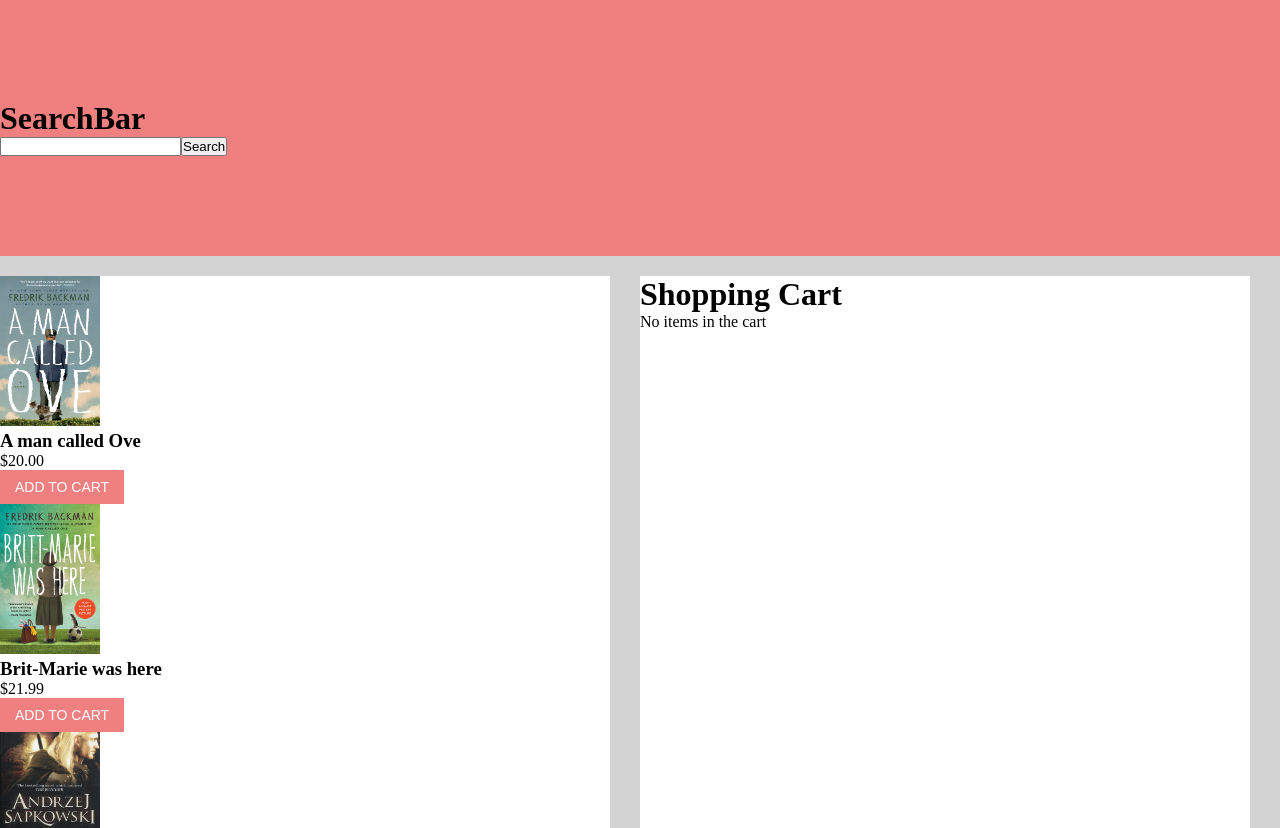
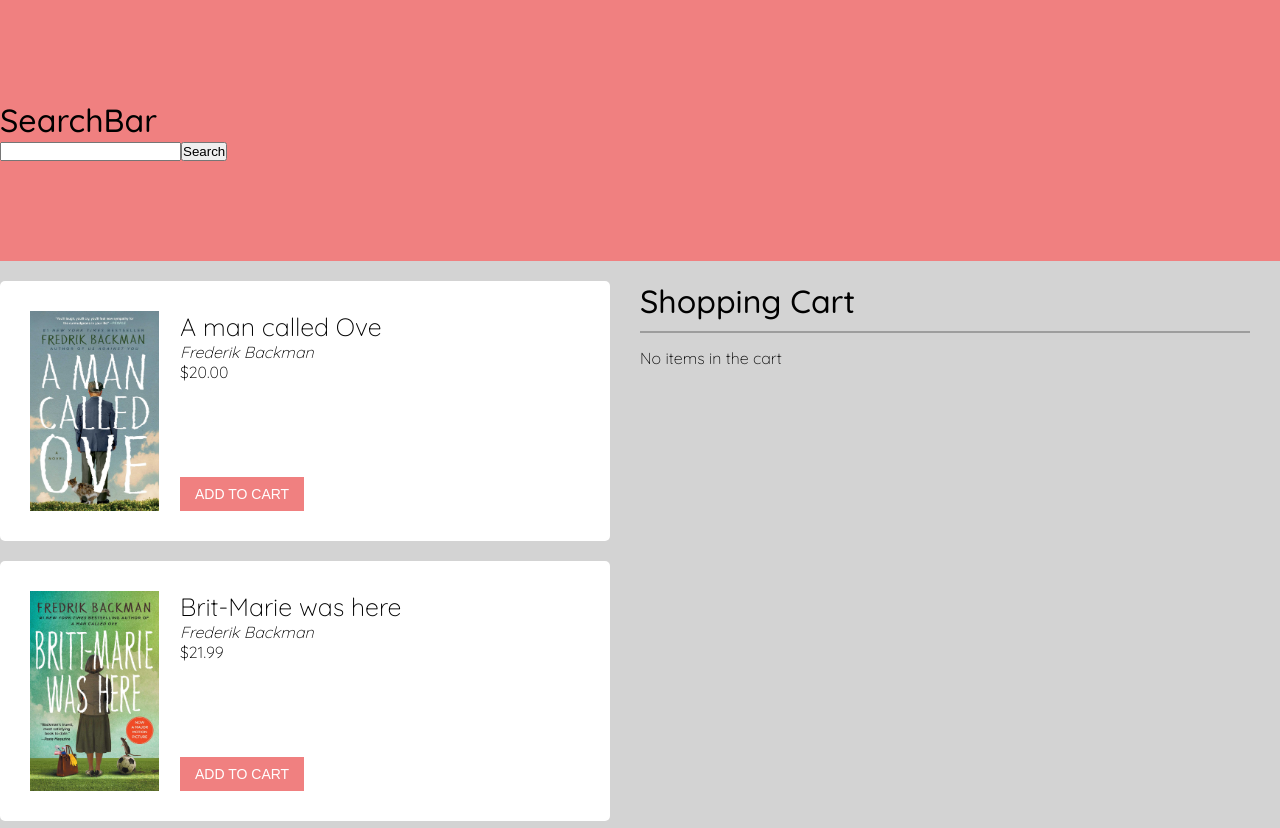
Before and after one commit to hstefanova/shopping-cart-vuejs, a Vue app in the folder simple-shopping-cart-app/: page / in a window 1280 px wide. Shown: the top 828 px of the page. Built offline with nearby package versions, Linux system fonts and the light colour scheme.

Commit message:
css in progress

```diff
--- a/simple-shopping-cart-app/public/index.html
+++ b/simple-shopping-cart-app/public/index.html
@@ -5,6 +5,7 @@
     <meta http-equiv="X-UA-Compatible" content="IE=edge">
     <meta name="viewport" content="width=device-width,initial-scale=1.0">
     <link rel="icon" href="<%= BASE_URL %>favicon.ico">
+    <link href="https://fonts.googleapis.com/css2?family=Quicksand:wght@300;400;500&family=Raleway:wght@300;400;500&display=swap" rel="stylesheet">
     <title><%= htmlWebpackPlugin.options.title %></title>
   </head>
   <body>
--- a/simple-shopping-cart-app/src/App.vue
+++ b/simple-shopping-cart-app/src/App.vue
@@ -76,6 +76,18 @@ export default {
 
 body {
   background: lightgray;
+  font-family: Quicksand, sans-serif;
+  font-size: 16px;
+  font-weight: 300;
+}
+
+h1,
+h2,
+h3,
+h4,
+h5,
+h6 {
+  font-weight: 500;
 }
 
 .shell {
@@ -106,7 +118,6 @@ body {
 .main .main__col {
   width: 50%;
   margin: 0 15px;
-  background: white;
 }
 
 /* Buttons */
--- a/simple-shopping-cart-app/src/components/ProductList.vue
+++ b/simple-shopping-cart-app/src/components/ProductList.vue
@@ -44,4 +44,4 @@ export default {
 };
 </script>
 
-<style></style>
+<style scoped></style>
--- a/simple-shopping-cart-app/src/components/ProductListItem.vue
+++ b/simple-shopping-cart-app/src/components/ProductListItem.vue
@@ -1,12 +1,21 @@
 <template>
   <div class="product">
     <div class="product__inner">
-      <div class="product__image">
-        <img :src="imageURL" alt="" width="100" height="150" />
+      <div
+        class="product__image"
+        :style="{ backgroundImage: 'url(' + imageURL + ')' }"
+      >
+        <!-- <img :src="imageURL" alt="" width="100" height="150" /> -->
       </div>
       <div class="product__content">
-        <h3 class="product__title">{{ book.title }}</h3>
-        <p class="product__price">${{ price }}</p>
+        <div class="product__content-inner">
+          <h3 class="product__title">{{ book.title }}</h3>
+          <p class="product__author">
+            <em>{{ book.author }}</em>
+          </p>
+          <p class="product__price">${{ price }}</p>
+        </div>
+
         <a href="#" class="btn" @click="addToCart">Add to Cart</a>
       </div>
     </div>
@@ -34,8 +43,48 @@ export default {
 };
 </script>
 
-<style>
-img {
+<style scoped>
+.product {
+  background: #fff;
+  padding: 30px;
+  border-radius: 5px;
+  font-weight: 300;
+  transition: transform 0.2s, box-shadow 0.2s;
+}
+
+.product:hover {
+  box-shadow: 0 0 10px 1px rgba(0, 0, 0, 0.26);
+
+  transform: scale(1.01);
+}
+
+.product .product__inner {
+  display: flex;
+  width: 100%;
+}
+
+.product .product__content {
+  padding-left: 20px;
+  display: flex;
+  flex-direction: column;
+  justify-content: space-between;
+  align-items: flex-start;
+}
+
+.product .product__title {
+  font-size: 25px;
+  font-weight: 300;
+}
+
+.product + .product {
+  margin-top: 20px;
+}
+
+.product .product__image {
   display: inline-block;
+  width: 130px;
+  height: 200px;
+  background-size: contain;
+  background-repeat: no-repeat;
 }
 </style>
--- a/simple-shopping-cart-app/src/components/SearchBar.vue
+++ b/simple-shopping-cart-app/src/components/SearchBar.vue
@@ -9,7 +9,6 @@
 
 <script>
 import { EventBus } from "@/event-bus";
-
 export default {
   data() {
     return { searchInput: "" };
--- a/simple-shopping-cart-app/src/components/ShoppingCart.vue
+++ b/simple-shopping-cart-app/src/components/ShoppingCart.vue
@@ -1,7 +1,8 @@
 <template>
-  <div>
-    <h1>Shopping Cart</h1>
+  <div class="cart">
+    <h1 class="cart__title">Shopping Cart</h1>
 
+    <div class="cart__body">
       <ShoppingCartItems
         v-for="item in cartItemsUnique"
         :key="item.id"
@@ -9,8 +10,12 @@
         @add-qty-to-cart="addItem(item)"
         @remove-qty-from-cart="removeItem(item)"
       />
+    </div>
+
+    <div class="cart__actions">
       <p v-if="cartItems.length">Total: {{ total }}</p>
       <p v-else>{{ total }}</p>
+    </div>
   </div>
 </template>
 
@@ -62,4 +67,13 @@ export default {
 };
 </script>
 
-<style></style>
+<style scoped>
+.cart .cart__title {
+  padding-bottom: 10px;
+  border-bottom: 2px solid rgba(0, 0, 0, 0.26);
+}
+
+.cart .cart__body {
+  padding: 15px 0 0;
+}
+</style>
--- a/simple-shopping-cart-app/src/components/ShoppingCartItem.vue
+++ b/simple-shopping-cart-app/src/components/ShoppingCartItem.vue
@@ -1,14 +1,18 @@
 <template>
   <div class="cart__item">
     <div class="cart__item-content">
-      <h3>{{ item.title }}</h3>
-      <p>Price: ${{ price }} x {{ qty }}</p>
-      <p>Subtotal {{ subtotal }}</p>
-    </div>
-    <div class="cart__item-actions">
-      <button class="btn btn--square" @click="addQtyToCart">+</button>
+      <div class="cart__item-head">
+        <h3>{{ item.title }}</h3>
+        <h3>${{ subtotal }}</h3>
+      </div>
+      <div class="cart__item-body">
+        <p>${{ price }} x {{ qty }}</p>
+        <div class="cart__item-actions">
+          <button class="btn btn--square" @click="addQtyToCart">+</button>
 
-      <button class="btn btn--square" @click="removeFromCart">-</button>
+          <button class="btn btn--square" @click="removeFromCart">-</button>
+        </div>
+      </div>
     </div>
   </div>
 </template>
@@ -52,8 +56,26 @@ export default {
 </script>
 
 <style scoped>
+.cart__item {
+  padding-bottom: 15px;
+}
 .cart__item + .cart__item {
   margin-top: 20px;
+  border-top: 1px solid rgba(0, 0, 0, 0.26);
+}
+
+.cart__item .cart__item-head {
+  display: flex;
+  justify-content: space-between;
+}
+.cart__item .cart__item-body {
+  display: flex;
+  justify-content: flex-start;
+  align-content: center;
+}
+
+.cart__item .cart__item-actions {
+  padding-left: 20px;
 }
 
 .btn + .btn {
```
Lines whose indentation alone changed are shown as unchanged.
